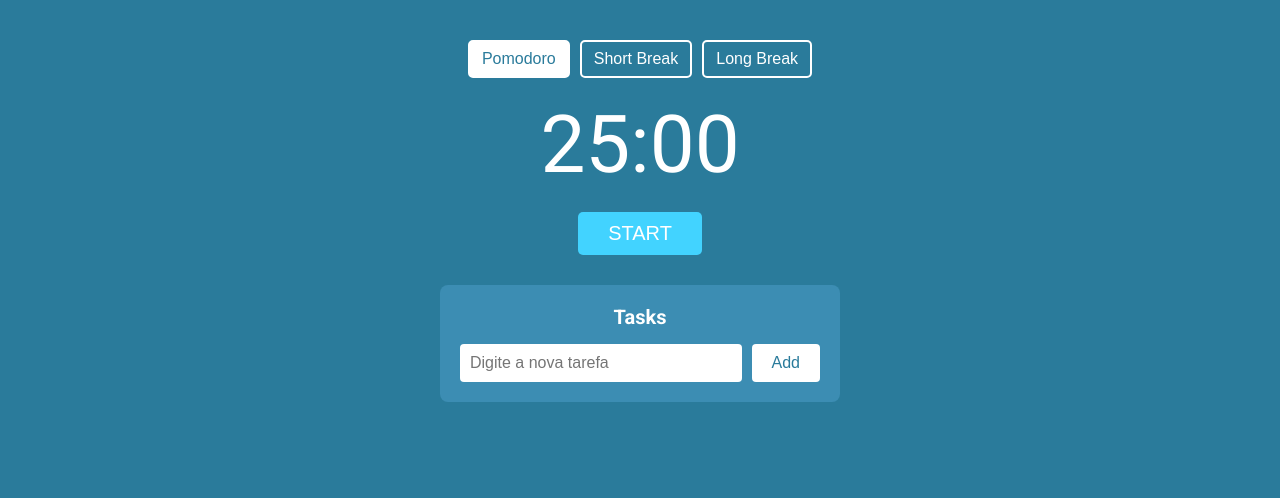
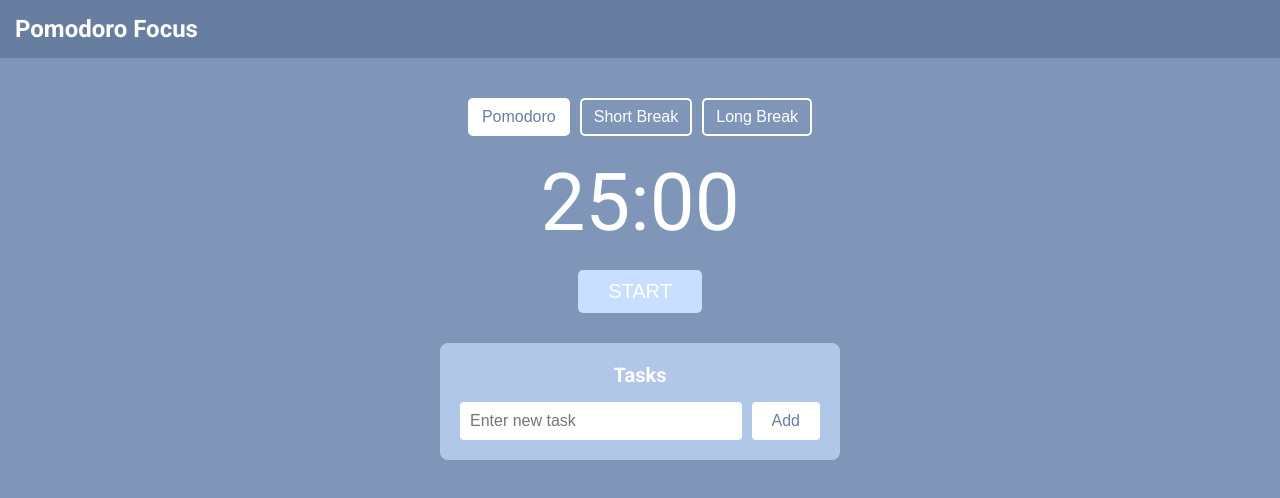
Before and after one commit to devmoreir4/pomodoro-focus, a website built with Vite: page index.html in a window 1280 px wide. Built offline with nearby package versions, Linux system fonts and the light colour scheme.

Commit message:
feat: add header and improve styles

```diff
--- a/index.html
+++ b/index.html
@@ -4,10 +4,16 @@
     <meta charset="UTF-8" />
     <meta name="viewport" content="width=device-width, initial-scale=1.0" />
     <link rel="icon" href="/public/favicon.ico" type="image/x-icon" />
-    <title> - Pomodoro Focus</title>
+    <title>25:00 - Pomodoro Focus</title>
     <link rel="stylesheet" href="/src/style.css" />
   </head>
   <body>
+    <header class="header">
+      <div class="header-container">
+        <a href="#" class="logo">Pomodoro Focus</a>
+      </div>
+    </header>
+
     <main class="container">
       <div class="tabs">
         <button class="tab pomodoro active">Pomodoro</button>
@@ -28,7 +34,7 @@
           <input
             type="text"
             class="new-task-input"
-            placeholder="Digite a nova tarefa"
+            placeholder="Enter new task"
           />
           <button class="add-task">Add</button>
         </div>
--- a/src/style.css
+++ b/src/style.css
@@ -12,9 +12,22 @@
 
 body {
   font-family: "Roboto", sans-serif;
-  background-color: #2a7b9b;
+  background-color: #8096b8;
   color: #fff;
-  display: flex;
+}
+
+/* Header */
+.header {
+  background-color: #687ea0;
+  padding: 1.5rem;
+  text-align: left;
+}
+
+.header .logo {
+  font-size: 2.4rem;
+  font-weight: 700;
+  color: #fff;
+  text-decoration: none;
 }
 
 .container {
@@ -25,6 +38,7 @@
   align-items: center;
 }
 
+/* Tabs */
 .tabs {
   display: flex;
   justify-content: center;
@@ -50,7 +64,7 @@
 
 .tab.active {
   background-color: #fff;
-  color: #2a7b9b;
+  color: #687ea0;
 }
 
 /* Timer */
@@ -63,7 +77,7 @@
   font-size: 2rem;
   padding: 1rem 3rem;
   border: none;
-  background-color: #42d3ff;
+  background-color: #c9dfff;
   color: #fff;
   border-radius: 0.5rem;
   cursor: pointer;
@@ -77,7 +91,7 @@
 
 /* Tasks */
 .tasks {
-  background-color: #3c8db3;
+  background-color: #b1c7e7;
   padding: 2rem;
   border-radius: 0.8rem;
   width: 100%;
@@ -97,7 +111,7 @@
 }
 
 .task-list li {
-  background-color: rgba(255, 255, 255, 0.1);
+  background-color: #7f98bd;
   padding: 1rem;
   border-radius: 0.4rem;
   margin-bottom: 0.8rem;
@@ -143,7 +157,7 @@
 
 .add-task {
   background-color: #fff;
-  color: #2a7b9b;
+  color: #687ea0;
   border: none;
   padding: 1rem 2rem;
   font-size: 1.6rem;
```
Also changed, not shown: 1 other file.
